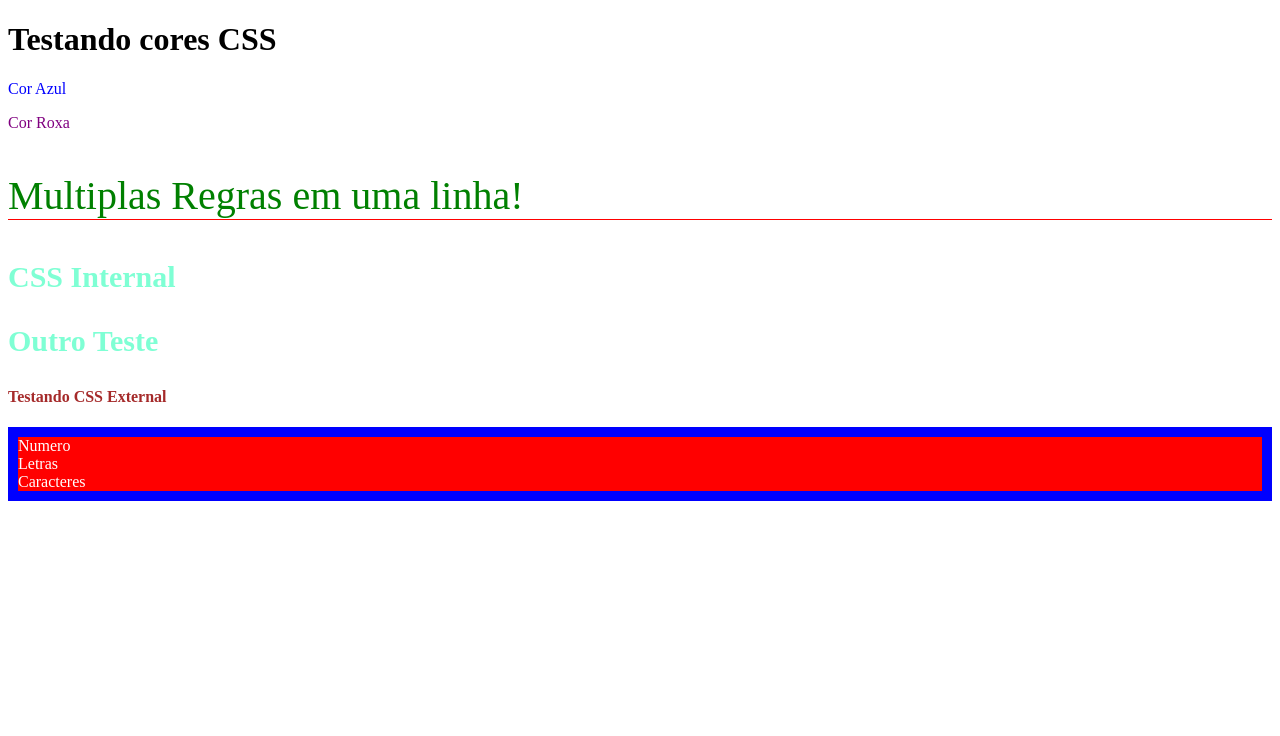
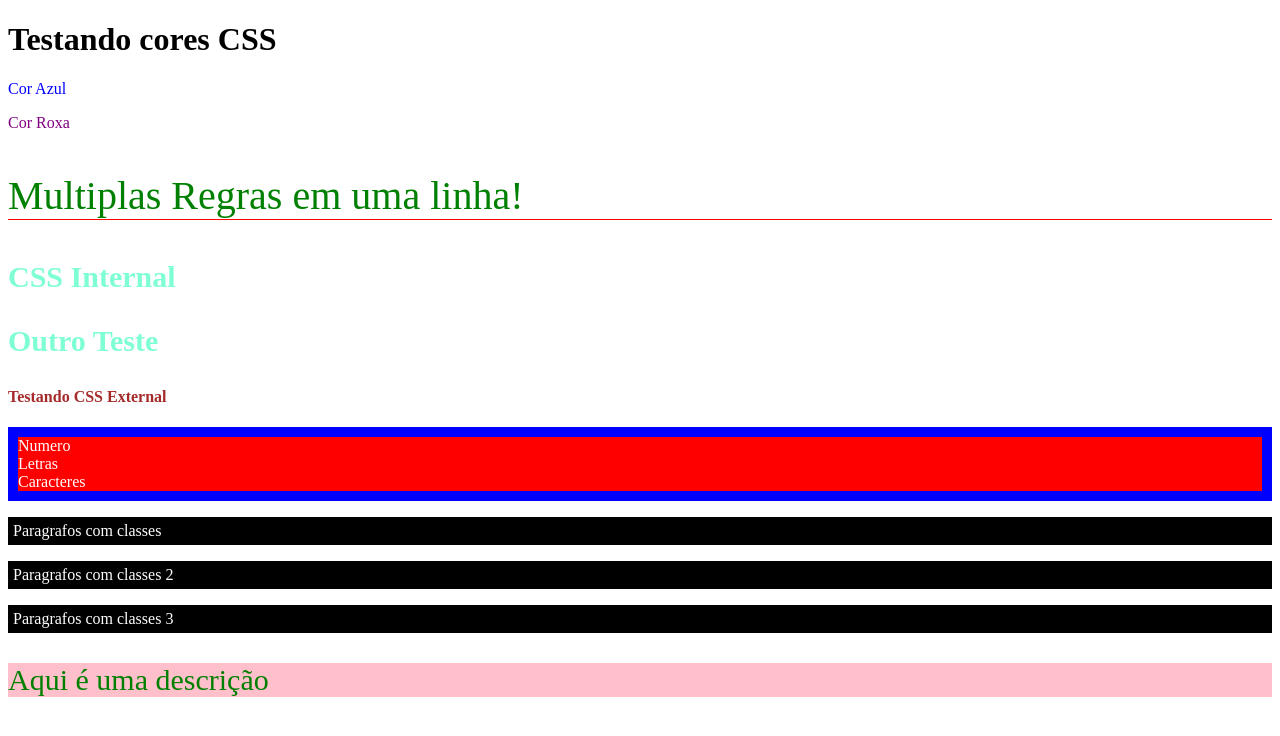
Before and after one commit to slucaslimadev/CSS, a plain HTML site: page index.html in a window 1280 px wide. Shown: the top 736 px of the page. Drawn offline with Linux system fonts and the light colour scheme.

Commit message:
exercicios

```diff
--- a/css/styles.css
+++ b/css/styles.css
@@ -5,3 +5,14 @@ body {
 h4 {
     color: brown;
 }
+.paragrafos {
+    background-color: black;
+    color: white;
+    padding: 5px;
+}
+
+#descricao {
+    background-color: pink;
+    font-size: 30px;
+    color: green;
+}
--- a/index.html
+++ b/index.html
@@ -30,5 +30,10 @@
         <li>Letras</li>
         <li>Caracteres</li>
     </ul>
+    <!--Classes-->
+    <p class="paragrafos">Paragrafos com classes</p>
+    <p class="paragrafos">Paragrafos com classes 2</p>
+    <p class="paragrafos">Paragrafos com classes 3</p>
+    <p id="descricao">Aqui é uma descrição</p>
 </body>
 </html>
```
